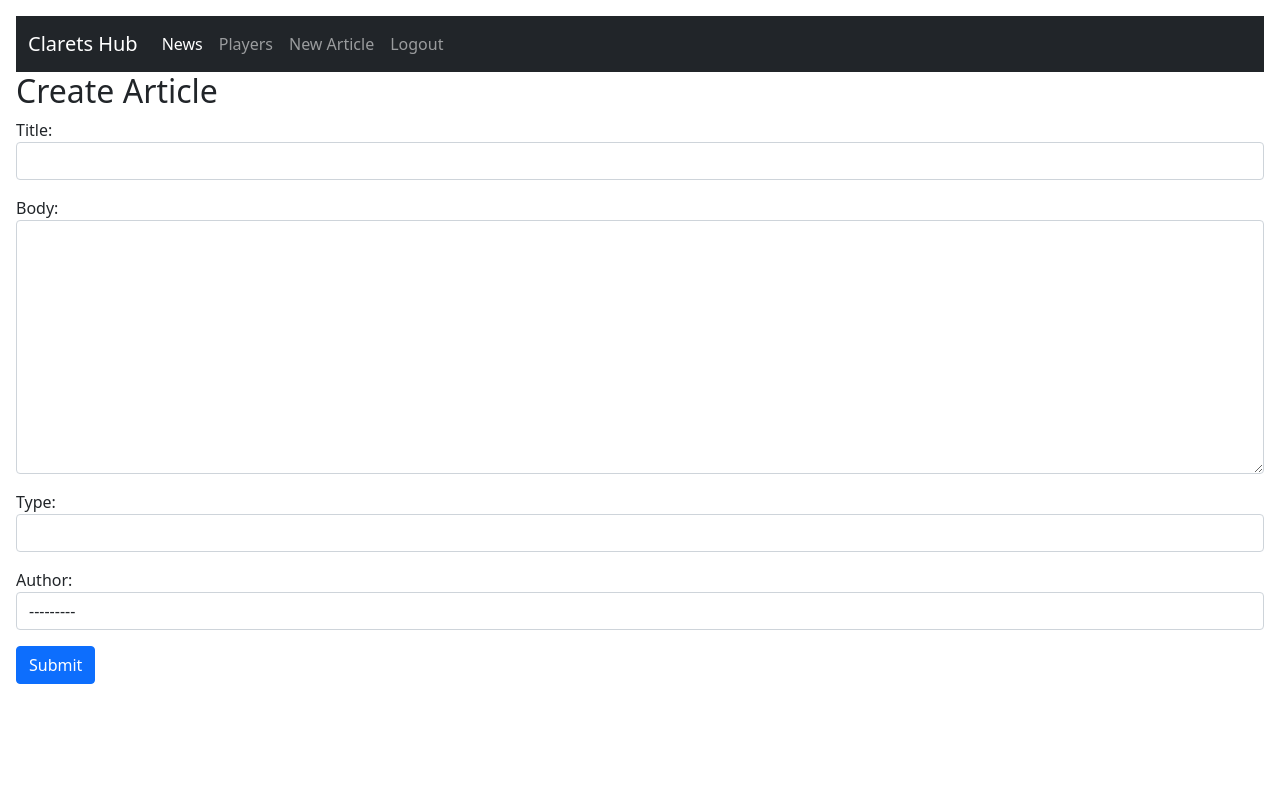
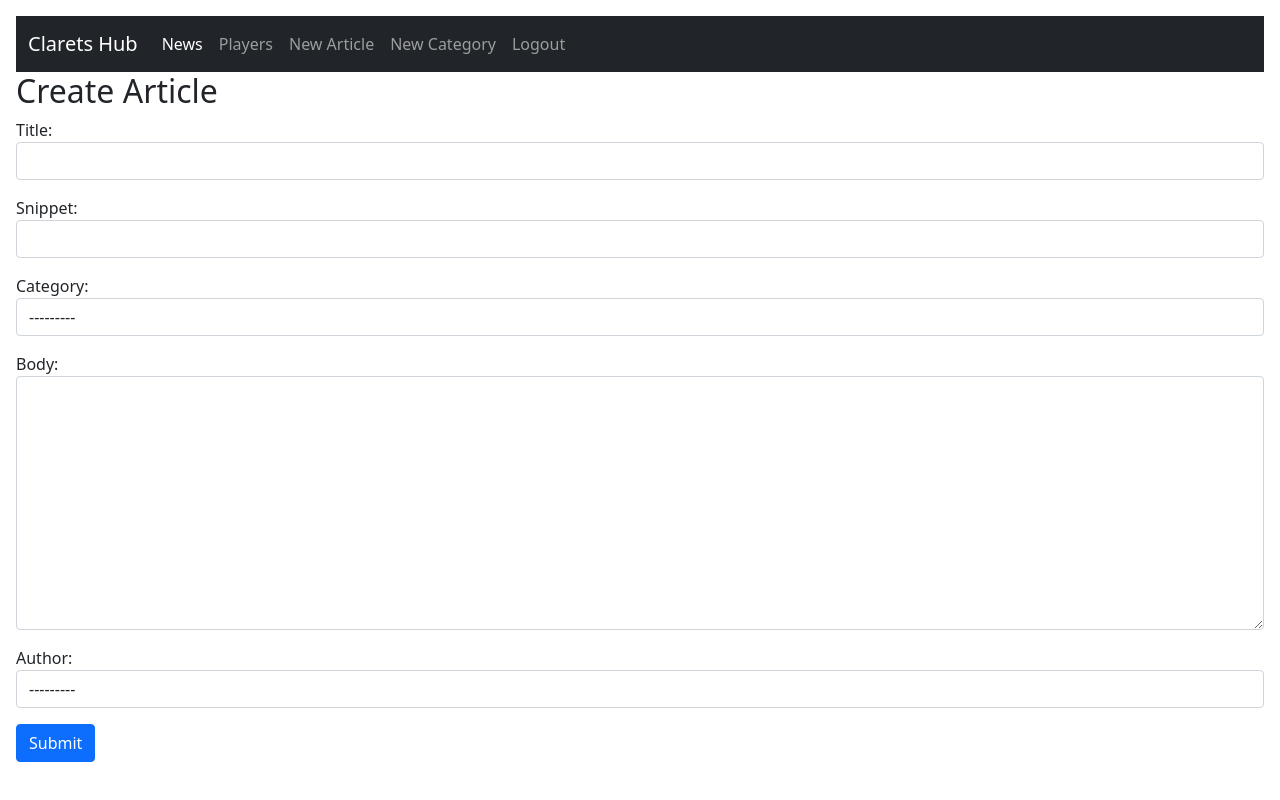
Before and after one commit to ethanbfc/claretshub, a Django app: page /create_article in a window 1280 px wide. Run offline with Django 4.2, Linux system fonts and the light colour scheme; the visitor is signed in with stand-in values (Sample User, id 1); data comes from the database, SQL or seed files in the repository; data that the repository does not hold is empty; some libraries are stand-ins or nearby versions.

Commit message:
feat: Articles now have categories

```diff
--- a/articles/admin.py
+++ b/articles/admin.py
@@ -1,4 +1,5 @@
 from django.contrib import admin
-from .models import Article
+from .models import Article, Category
 
 admin.site.register(Article)
+admin.site.register(Category)
--- a/articles/forms.py
+++ b/articles/forms.py
@@ -1,24 +1,35 @@
 from django import forms
-from .models import Article
+from .models import Article, Category
 
-class CreateForm(forms.ModelForm):
+class CreateArticleForm(forms.ModelForm):
     class Meta:
         model = Article
-        fields = ('title', 'body', 'type', 'author')
+        fields = ('title', 'snippet', 'category', 'body', 'author')
 
         widgets = {
             'title': forms.TextInput(attrs={'class': 'form-control'}),
+            'snippet': forms.TextInput(attrs={'class': 'form-control'}),
+            'category': forms.Select(attrs={'class': 'form-control'}),
             'body': forms.Textarea(attrs={'class': 'form-control'}),
-            'type': forms.TextInput(attrs={'class': 'form-control'}),
             'author': forms.Select(attrs={'class': 'form-control'})
         }
 
-class EditForm(forms.ModelForm):
+class EditArticleForm(forms.ModelForm):
     class Meta:
         model = Article
-        fields = ('title', 'body')
+        fields = ('title', 'snippet', 'body')
 
         widgets = {
             'title': forms.TextInput(attrs={'class': 'form-control'}),
+            'snippet': forms.TextInput(attrs={'class': 'form-control'}),
             'body': forms.Textarea(attrs={'class': 'form-control'})
         }
+
+class CreateCategoryForm(forms.ModelForm):
+    class Meta:
+        model = Category
+        fields = ('title',)
+
+        widgets = {
+            'title': forms.TextInput(attrs={'class': 'form-control'})
+        }
--- a/articles/models.py
+++ b/articles/models.py
@@ -3,11 +3,20 @@ from django.contrib.auth.models import User
 from django.urls import reverse
 from datetime import datetime
 
+class Category(models.Model):
+    title = models.CharField(max_length=255)
+
+    def __str__(self):
+        return self.title
+
+    def get_absolute_url(self):
+        return reverse("home")
+
 class Article(models.Model):
     title = models.CharField(max_length=255)
     snippet = models.CharField(max_length=255)
+    category = models.ForeignKey(Category, on_delete=models.CASCADE)
     body = models.TextField()
-    type = models.CharField(max_length=50)
     author = models.ForeignKey(User, on_delete=models.CASCADE)
     date = models.DateTimeField(default=datetime.now)
 
--- a/articles/templates/article.html
+++ b/articles/templates/article.html
@@ -7,6 +7,7 @@
 
     <h1>{{ article.title }}</h1>
     <small>By: {{ article.author }} | {{ article.date }}</small>
+    <p><small>Category: {{ article.category }}</small></p>
     <p>{{ article.body | safe }}</p>
 
     </br></br><a href="{% url 'home' %}">BACK</a>
--- a/articles/templates/index.html
+++ b/articles/templates/index.html
@@ -9,6 +9,7 @@
 {% for article in object_list %}
     <li>
         <a href="{% url 'article-details' article.pk %}">{{ article.title }}</a> | by {{ article.author }} ({{ article.date }})
+        </br><small>{{ article.category }}</small>
         <p>{{ article.snippet }}</p>
     </li>
 {% endfor %}
--- a/articles/urls.py
+++ b/articles/urls.py
@@ -1,5 +1,5 @@
 from django.urls import path
-from .views import HomeView, ArticleDetailView, CreateArticleView, EditArticleView, DeleteArticleView
+from .views import HomeView, ArticleDetailView, CreateArticleView, EditArticleView, DeleteArticleView, CreateCategoryView
 
 urlpatterns = [
     path('', HomeView.as_view(), name="home"),
@@ -7,4 +7,5 @@ urlpatterns = [
     path('create_article', CreateArticleView.as_view(), name="create-article"),
     path('article/edit/<int:pk>', EditArticleView.as_view(), name="edit-article"),
     path('article/delete/<int:pk>', DeleteArticleView.as_view(), name="delete-article"),
+    path('create_category', CreateCategoryView.as_view(), name="create-category")
 ]
--- a/articles/views.py
+++ b/articles/views.py
@@ -1,7 +1,7 @@
 from django.views.generic import ListView, DetailView, CreateView, UpdateView, DeleteView
 from django.urls import reverse_lazy
-from .models import Article
-from .forms import CreateForm, EditForm
+from .models import Article, Category
+from .forms import CreateArticleForm, EditArticleForm, CreateCategoryForm
 
 class HomeView(ListView):
     model = Article
@@ -14,15 +14,20 @@ class ArticleDetailView(DetailView):
 
 class CreateArticleView(CreateView):
     model = Article
-    form_class = CreateForm
+    form_class = CreateArticleForm
     template_name = 'create_article.html'
 
 class EditArticleView(UpdateView):
     model = Article
-    form_class = EditForm
+    form_class = EditArticleForm
     template_name = 'edit_article.html'
 
 class DeleteArticleView(DeleteView):
     model = Article
     template_name = 'delete_article.html'
     success_url = reverse_lazy('home')
+
+class CreateCategoryView(CreateView):
+    model = Category
+    form_class = CreateCategoryForm
+    template_name = 'create_category.html'
--- a/templates/base.html
+++ b/templates/base.html
@@ -39,6 +39,9 @@
                             <a class="nav-link" href="{% url 'create-article' %}">New Article</a>
                         </li>
                         <li class="nav-item">
+                            <a class="nav-link" href="{% url 'create-category' %}">New Category</a>
+                        </li>
+                        <li class="nav-item">
                             <a class="nav-link" href="{% url 'logout' %}">Logout</a>
                         </li>
                     {% else %}
```
Also changed, not shown: articles/templates/create_category.html (added, +19 -0 lines), articles/migrations/0005_auto_20220817_1321.py (added), articles/migrations/0006_category.py (added), articles/migrations/0007_auto_20220817_1330.py (added), articles/migrations/0008_auto_20220817_1331.py (added), articles/migrations/0009_auto_20220817_1331.py (added).
